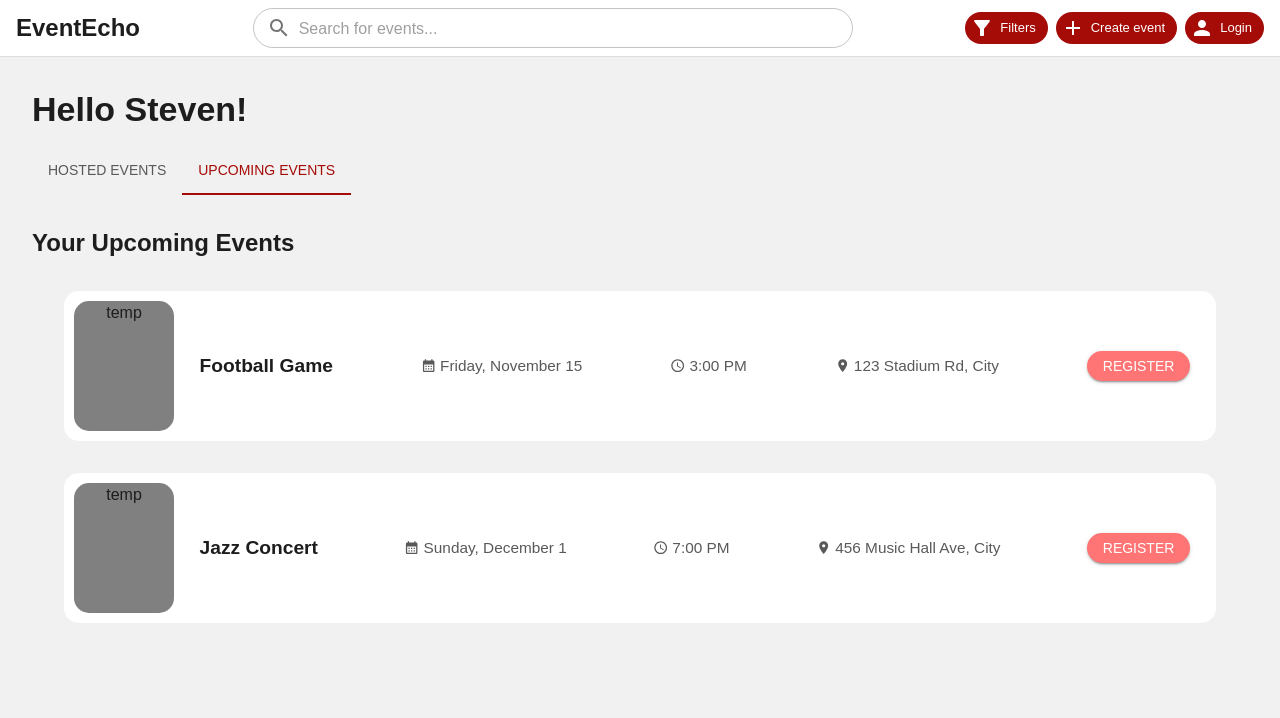
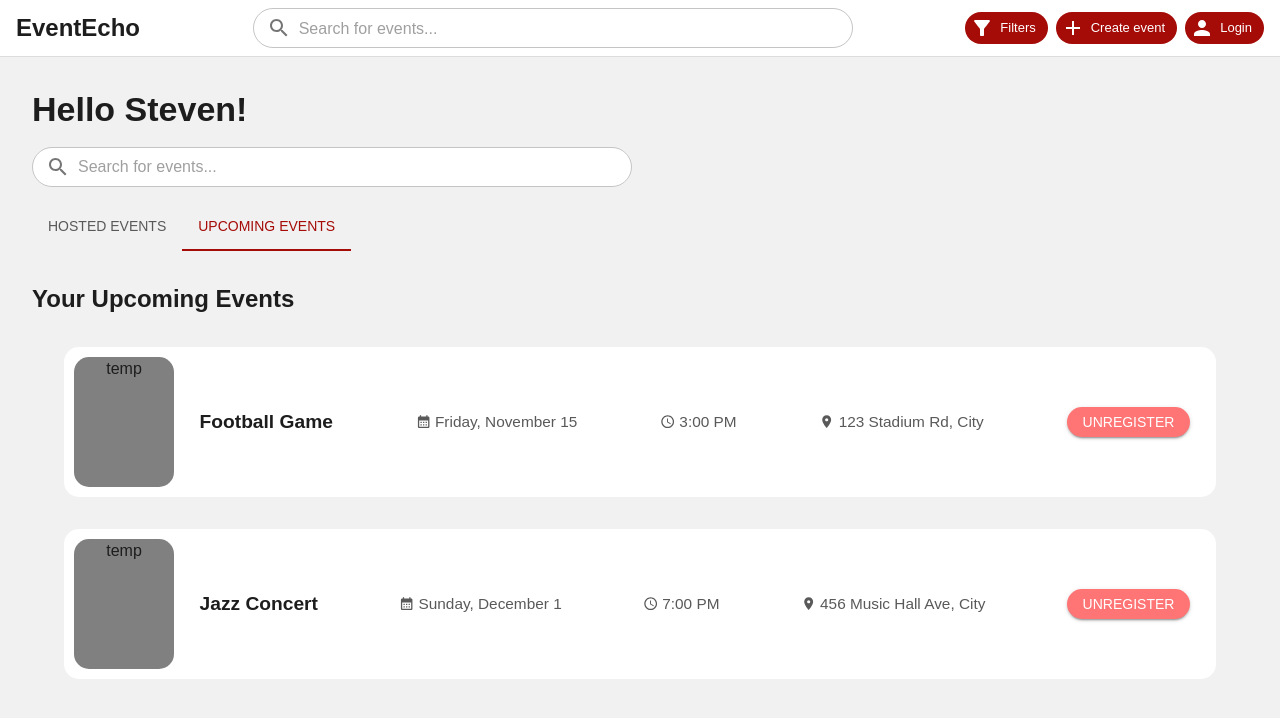
Before and after one commit to Winsthai/EventEcho, a React app in the folder client/: page /user/1 in a window 1280 px wide. Both pictures are taken after a click on the tab "UPCOMING EVENTS". Shown: the top 718 px of the page. Built offline with nearby package versions, Linux system fonts and the light colour scheme; the HTML template or start-up script is replaced by a standard one.

Commit message:
feat: Added buttons to user event cards - Winston

```diff
--- a/client/src/Components/EventCard/EventCard.jsx
+++ b/client/src/Components/EventCard/EventCard.jsx
@@ -6,7 +6,7 @@ import CalendarMonthIcon from "@mui/icons-material/CalendarMonth";
 import "./EventCardStyles.css";
 import { useNavigate } from "react-router-dom";
 
-const EventCard = ({ event }) => {
+const EventCard = ({ event, variant = "" }) => {
   // Use media query to check if screen width is less than 600px (mobile view)
   const isMobile = useMediaQuery("(max-width:600px)");
 
@@ -27,8 +27,9 @@ const EventCard = ({ event }) => {
         onClick={() => navigate(`/event/${event.id}`)}
       >
         <Box className="homeUpcomingEventPhoto">temp</Box>
+
+        <Stack className="homeUpcomingEventDetails">
           {/* Date */}
-        <Stack className="homeUpcomingEventDetails">
           <Box className="homeEventDate" color="text.secondary">
             {startDateTime.toLocaleDateString("en-US", {
               weekday: "long",
@@ -37,6 +38,7 @@ const EventCard = ({ event }) => {
             })}
           </Box>
           <Box className="homeEventName"> {event.title} </Box>
+
           {/* Time */}
           <Stack
             direction="row"
@@ -54,6 +56,7 @@ const EventCard = ({ event }) => {
               hour12: true,
             })}
           </Stack>
+
           {/* Address */}
           <Stack
             direction="row"
@@ -68,6 +71,41 @@ const EventCard = ({ event }) => {
             {event.address}
           </Stack>
         </Stack>
+        {variant === "upcoming" ? (
+          <Box>
+            <Button
+              variant="contained"
+              sx={{
+                borderRadius: "20px",
+                height: "80%",
+                backgroundColor: "#ff7474",
+                marginRight: "3vw",
+                textTransform: "none",
+              }}
+              onClick={() => navigate(`/event/${event.id}`)} // Probably change this later
+            >
+              Unregister
+            </Button>
+          </Box>
+        ) : variant === "hosted" ? (
+          <Box>
+            <Button
+              variant="contained"
+              sx={{
+                borderRadius: "20px",
+                height: "80%",
+                backgroundColor: "#ff7474",
+                marginRight: "3vw",
+                textTransform: "none",
+              }}
+              onClick={() => navigate(`/event/${event.id}`)} // Probably change this later
+            >
+              Edit
+            </Button>
+          </Box>
+        ) : (
+          <></>
+        )}
       </Box>
     );
   } else {
@@ -76,6 +114,7 @@ const EventCard = ({ event }) => {
         <Box className="homeUpcomingEventPhoto">temp</Box>
         <Stack className="homeUpcomingEventDetailsDesktop" direction="row">
           <Box className="homeEventNameDesktop"> {event.title} </Box>
+
           {/* Date */}
           <Box className="homeEventDateDesktop" color="text.secondary">
             <CalendarMonthIcon
@@ -88,6 +127,7 @@ const EventCard = ({ event }) => {
               day: "numeric",
             })}
           </Box>
+
           {/* Time */}
           <Box className="homeEventTimeDesktop" color="text.secondary">
             <AccessTimeIcon
@@ -100,6 +140,7 @@ const EventCard = ({ event }) => {
               hour12: true,
             })}
           </Box>
+
           {/* Address */}
           <Box className="homeEventLocationDesktop" color="text.secondary">
             <LocationOnIcon
@@ -108,6 +149,21 @@ const EventCard = ({ event }) => {
             />
             {event.address}
           </Box>
+          {variant === "upcoming" ? (
+            <Box>
+              <Button
+                variant="contained"
+                sx={{
+                  borderRadius: "20px",
+                  height: "80%",
+                  backgroundColor: "#ff7474",
+                }}
+                onClick={() => navigate(`/event/${event.id}`)}
+              >
+                Unregister
+              </Button>
+            </Box>
+          ) : (
             <Box>
               <Button
                 variant="contained"
@@ -121,6 +177,7 @@ const EventCard = ({ event }) => {
                 Register
               </Button>
             </Box>
+          )}
         </Stack>
       </Box>
     );
--- a/client/src/Components/EventCard/EventCardStyles.css
+++ b/client/src/Components/EventCard/EventCardStyles.css
@@ -6,7 +6,7 @@
     height: 150px;
     display: flex;
     align-items: center;
-    justify-content: left;
+    justify-content: space-between; /* This ensures the space is split between the photo/details and the button */
 }
 
 .homeUpcomingEventPhoto {
@@ -21,6 +21,7 @@
     height: 130px;
     margin-left: 15px;
     text-align: left;
+    flex-grow: 1; /* This makes the details section take up available space */
 }
 
 .homeUpcomingEventDetails > div {
@@ -44,6 +45,14 @@
     font-size: 12px;
 }
 
+.registerButtonContainer {
+    display: flex;
+    justify-content: flex-end; /* Aligns the button to the right */
+    align-items: center;
+    height: 100%; /* Ensures button container is vertically aligned */
+    margin-right: 10px; /* Optional, for some spacing from the edge */
+}
+
 .homeUpcomingEventBoxDesktop {
     margin: 4vh;
     background-color: white;
@@ -52,7 +61,7 @@
     height: 150px;
     display: flex;
     align-items: center;
-    justify-content: left;
+    justify-content: space-between;
 }
 
 .homeEventNameDesktop {
--- a/client/src/Components/SearchBar.jsx
+++ b/client/src/Components/SearchBar.jsx
@@ -1,7 +1,7 @@
 import {TextField, InputAdornment } from "@mui/material";
 import SearchIcon from "@mui/icons-material/Search";
 
-export default function SearchBar() {
+export default function SearchBar({ noMargin = false }) {
     return (
         <TextField
             variant="outlined"
@@ -9,8 +9,8 @@ export default function SearchBar() {
             size="small"
             sx={{
             flexGrow: 1, // Ensures the search bar takes available space
-            marginLeft: "16px",
-            marginRight: "16px",
+            marginLeft: noMargin ? 0 : "16px",
+            marginRight: noMargin ? 0 : "16px",
             minWidth: "150px",
             maxWidth: "600px",
             backgroundColor: "white",
--- a/client/src/Components/UserPage/UserPage.jsx
+++ b/client/src/Components/UserPage/UserPage.jsx
@@ -5,6 +5,7 @@ import { useNavigate } from "react-router-dom";
 import NoCreatedEvents from "./Components/NoCreatedEvents";
 import NoUpcomingEvents from "./Components/NoUpcomingEvents";
 import EventCard from "../EventCard/EventCard";
+import SearchBar from "../SearchBar";
 
 // Test data for now, getting users not implemented in backend yet so params could change
 const testUsers = [
@@ -105,6 +106,17 @@ const UserPage = () => {
       <Typography variant="h4" sx={{ fontWeight: "bold", mb: 2 }}>
         Hello {user.username}!
       </Typography>
+
+      {/* Search bar */}
+      {(user.createdEvents.length !== 0 && selectedTab == 0) ||
+      (user.registeredEvents.length !== 0 && selectedTab == 1) ? (
+        <Box sx={{ display: "flex", paddingBottom: "2vh" }}>
+          <SearchBar noMargin={true} />
+        </Box>
+      ) : (
+        <></>
+      )}
+
       {/* Tabs for Switching between Hosted and Upcoming Events */}
       <Tabs
         value={selectedTab}
@@ -125,7 +137,7 @@ const UserPage = () => {
                 Your Hosted Events
               </Typography>
               {user.createdEvents.map((event) => (
-                <EventCard key={event.id} event={event} />
+                <EventCard key={event.id} event={event} variant="hosted" />
               ))}
             </>
           ) : (
@@ -143,7 +155,7 @@ const UserPage = () => {
           {user.registeredEvents.length !== 0 ? (
             <>
               {user.registeredEvents.map((event) => (
-                <EventCard key={event.id} event={event} />
+                <EventCard key={event.id} event={event} variant="upcoming" />
               ))}
             </>
           ) : (
```
Lines whose indentation alone changed are shown as unchanged.
